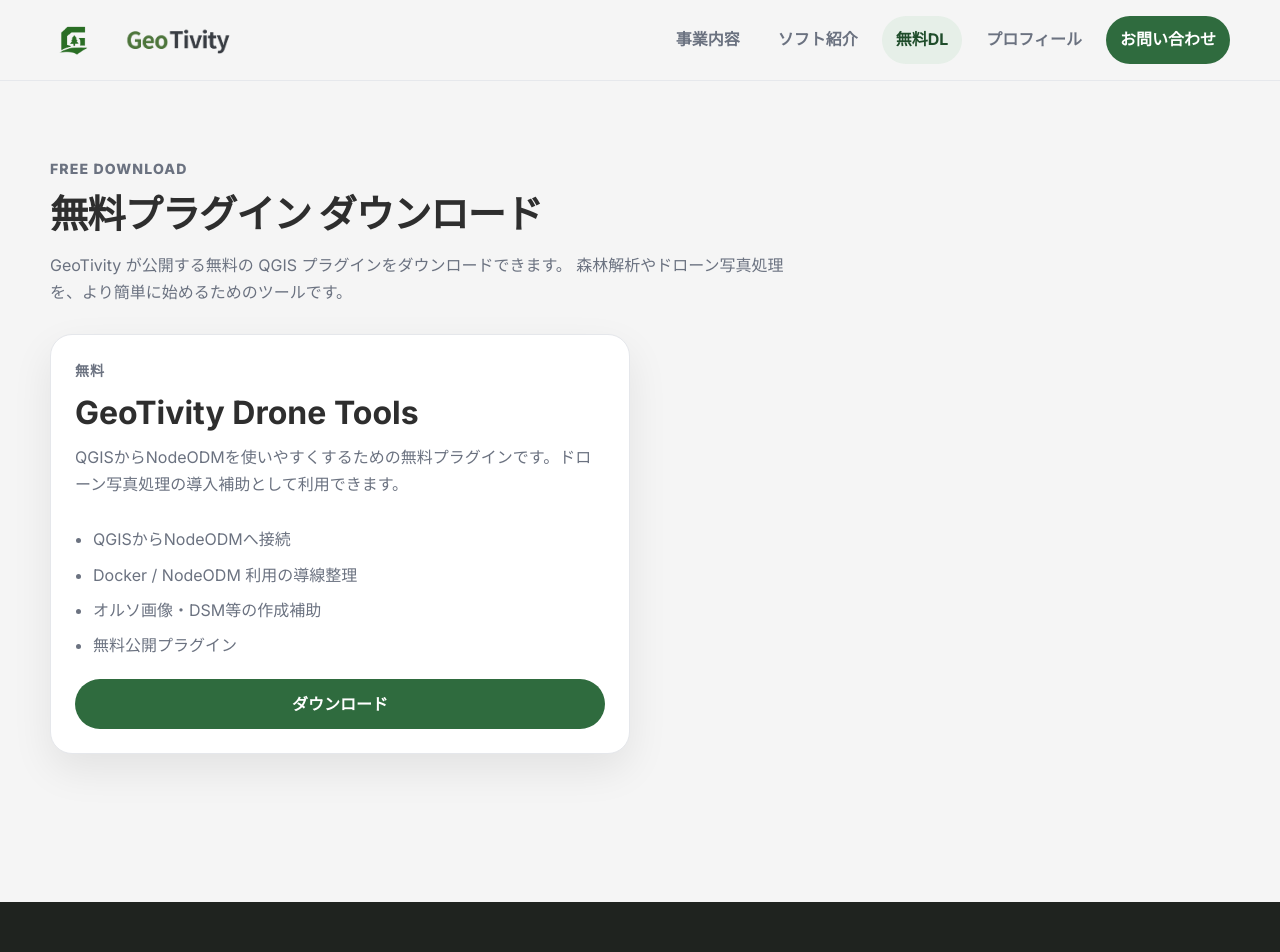
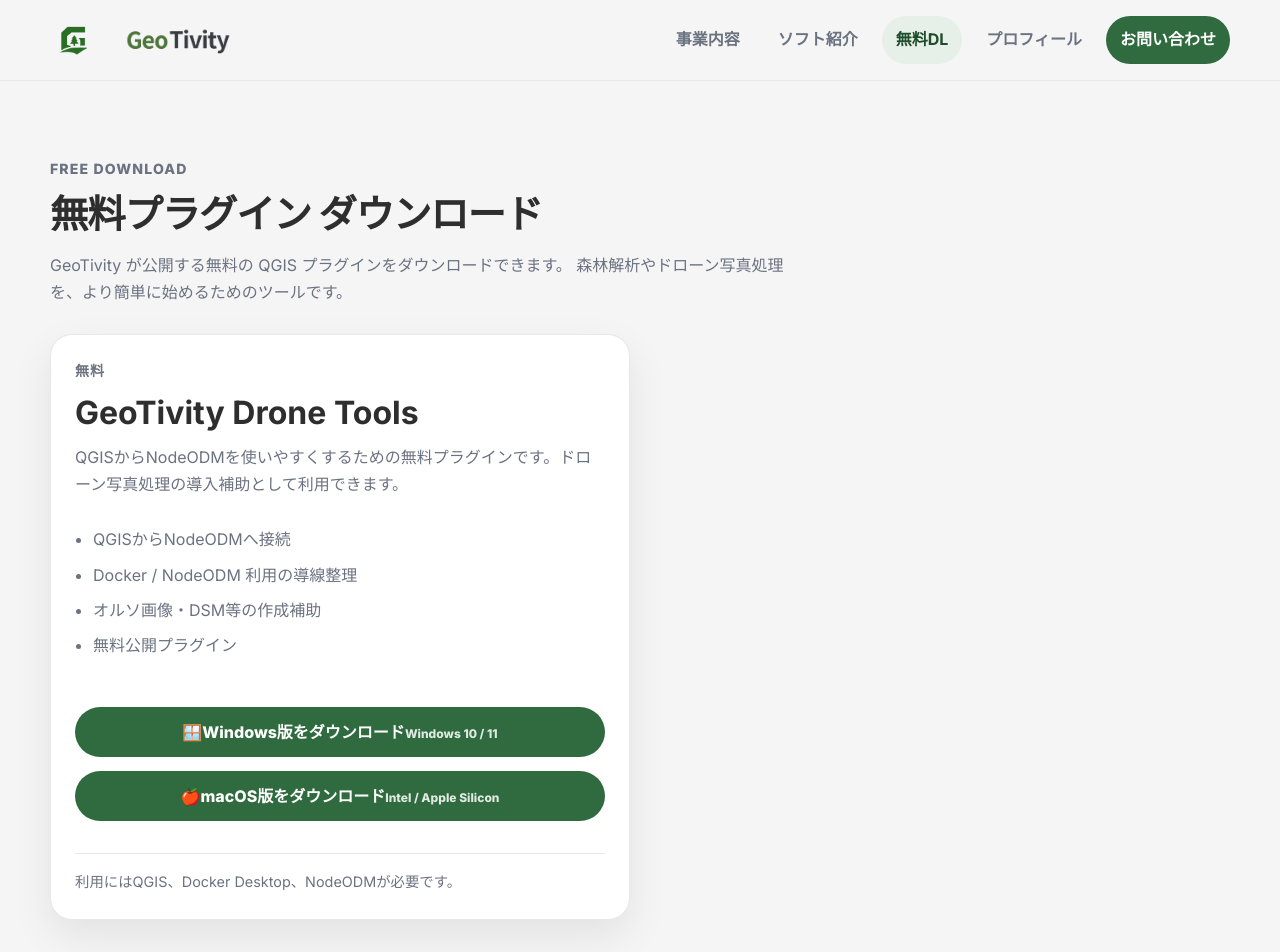
Before and after one commit to NickNamaer/geotivity_site, a React (Vite) app: page /download in a window 1280 px wide. Shown: the top 952 px of the page. Built offline with nearby package versions, Linux system fonts and the light colour scheme.

Commit message:
Add macOS version of GeoTivity Drone Tools

```diff
--- a/src/pages/DownloadPage.jsx
+++ b/src/pages/DownloadPage.jsx
@@ -12,7 +12,20 @@ const plugins = [
       "オルソ画像・DSM等の作成補助",
       "無料公開プラグイン",
     ],
+    downloads: [
+      {
+        os: "Windows",
+        icon: "🪟",
+        description: "Windows 10 / 11",
         href: "/downloads/geotivity_nodeodm_connector.zip",
+      },
+      {
+        os: "macOS",
+        icon: "🍎",
+        description: "Intel / Apple Silicon",
+        href: "/downloads/geotivity_drone_tools_macos.zip",
+      },
+    ],
   },
 ];
 
@@ -21,7 +34,7 @@ export default function DownloadPage() {
     <div className="container section">
       <SEO
         title="無料プラグイン ダウンロード | GeoTivity"
-        description="GeoTivityが公開する無料QGISプラグインのダウンロードページです。ドローン写真処理や森林解析の導入を支援します。"
+        description="GeoTivityが公開する無料QGISプラグインのダウンロードページです。Windows版・macOS版のGeoTivity Drone Toolsを配布しています。"
         path="/download"
       />
 
@@ -38,8 +51,12 @@ export default function DownloadPage() {
         {plugins.map((plugin) => (
           <article className="pricing-card" key={plugin.name}>
             <p className="pricing-label">{plugin.price}</p>
+
             <h3>{plugin.name}</h3>
-            <p className="pricing-description">{plugin.description}</p>
+
+            <p className="pricing-description">
+              {plugin.description}
+            </p>
 
             <ul className="pricing-list">
               {plugin.features.map((feature) => (
@@ -47,14 +64,49 @@ export default function DownloadPage() {
               ))}
             </ul>
 
+            <div className="stack-buttons">
+              {plugin.downloads.map((download) => (
                 <a
+                  key={download.os}
                   className="btn btn-primary btn-block"
-              href={plugin.href}
+                  href={download.href}
                   target="_blank"
                   rel="noopener noreferrer"
+                  aria-label={`${download.os}版 GeoTivity Drone Toolsをダウンロード`}
                 >
-              ダウンロード
+                  <span aria-hidden="true">{download.icon}</span>{" "}
+                  {download.os}版をダウンロード
+                  <small
+                    style={{
+                      display: "block",
+                      marginTop: "0.25rem",
+                      fontSize: "0.75rem",
+                      opacity: 0.85,
+                    }}
+                  >
+                    {download.description}
+                  </small>
                 </a>
+              ))}
+            </div>
+
+            <div
+              style={{
+                marginTop: "1.25rem",
+                paddingTop: "1rem",
+                borderTop: "1px solid rgba(0, 0, 0, 0.1)",
+              }}
+            >
+              <p
+                style={{
+                  margin: 0,
+                  fontSize: "0.9rem",
+                  lineHeight: 1.7,
+                }}
+              >
+                利用にはQGIS、Docker Desktop、NodeODMが必要です。
+              </p>
+            </div>
           </article>
         ))}
       </div>
```
Also changed, not shown: 1 other file (tests, documents, lock files or other folders). Lines whose indentation alone changed are shown as unchanged.
